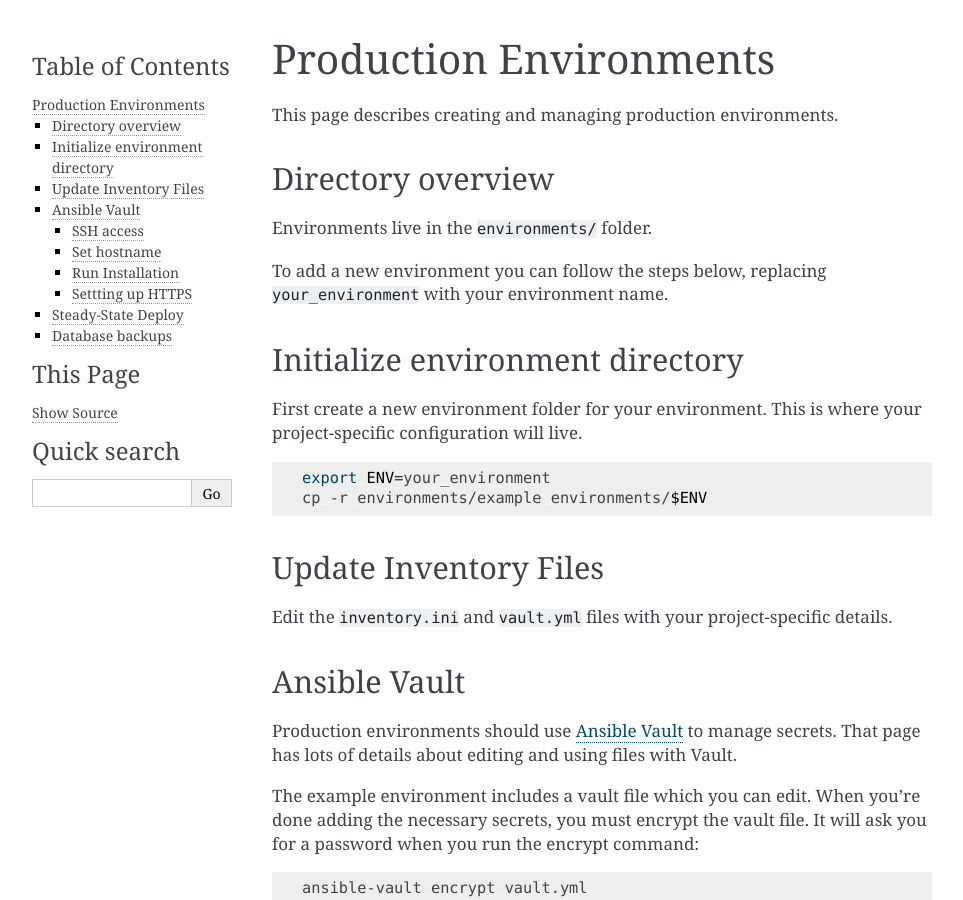
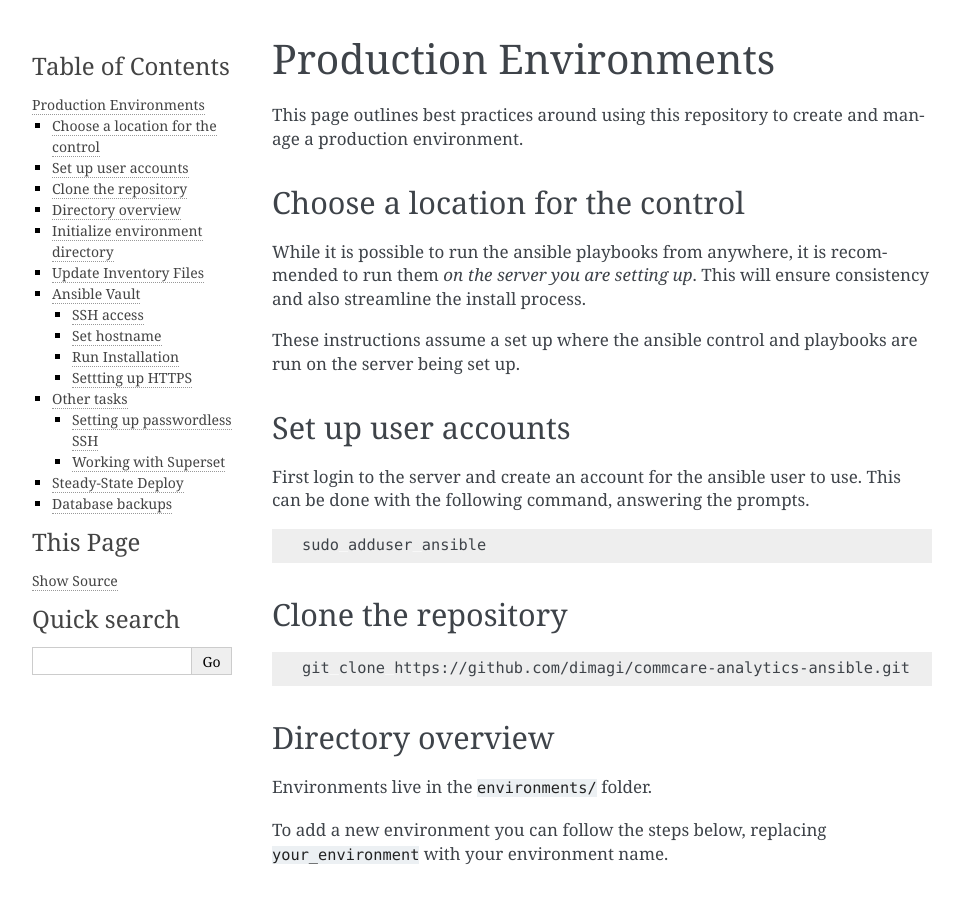
Before and after one commit to dimagi/commcare-analytics-ansible, a Sphinx documentation site: the page built from docs/production.md, in a window 1280 px wide and 900 px high. Shown: the whole window, without its empty margins (148-1111 px from the left). Built offline with Sphinx 7.4.7, drawn with Linux system fonts in a browser that asks for light colours; some of the changed text lies outside the part shown.

Commit message:
Consolidate production.md and deployment.md

````diff
--- a/docs/index.rst
+++ b/docs/index.rst
@@ -16,6 +16,5 @@
    whats-installed
    getting-started
    production
-   deployment
    migration
    system-administration
--- a/docs/production.md
+++ b/docs/production.md
@@ -1,7 +1,30 @@
 Production Environments
 =======================
 
-This page describes creating and managing production environments.
+This page outlines best practices around using this repository to create and manage a production environment.
+
+### Choose a location for the control
+
+While it is possible to run the ansible playbooks from anywhere,
+it is recommended to run them *on the server you are setting up*.
+This will ensure consistency and also streamline the install process.
+
+These instructions assume a set up where the ansible control and playbooks are run on the server being set up.
+
+### Set up user accounts
+
+First login to the server and create an account for the ansible user to use.
+This can be done with the following command, answering the prompts.
+
+```bash
+sudo adduser ansible
+```
+
+### Clone the repository
+
+```bash
+git clone https://github.com/dimagi/commcare-analytics-ansible.git
+```
 
 ### Directory overview
 
@@ -110,6 +133,33 @@
 You can set `ssl_enabled=yes` and `superset_ssl_enabled=yes` to prevent this from happening
 after enabling SSL support.
 
+### Other tasks
+
+Some other things you might want to do on production.
+
+#### Setting up passwordless SSH
+
+Create a key pair. Accept the default filename. When prompted for a
+passphrase, hit Enter for no passphrase. Append the public key to the
+`authorized_keys` file.
+
+```bash
+$ ssh-keygen
+$ cd ~/.ssh/
+$ cat id_rsa.pub >> authorized_keys
+```
+
+
+#### Working with Superset
+
+In order to run any superset native commands (for example `superset db upgrade`)
+you must enter the superset environment and *manually run the postactivate script*.
+
+```python
+source ~/www/.virtualenvs/superset/bin/activate
+source ~/www/.virtualenvs/superset/bin/postactivate
+```
+
 ### Steady-State Deploy
 
 For existing environments you should get the relevant `myproject-ansible-vault` and `myproject.pem`
````
Also changed, not shown: other parts of docs/production.md (+1 -1 lines), docs/deployment.md (deleted, +0 -59 lines).
